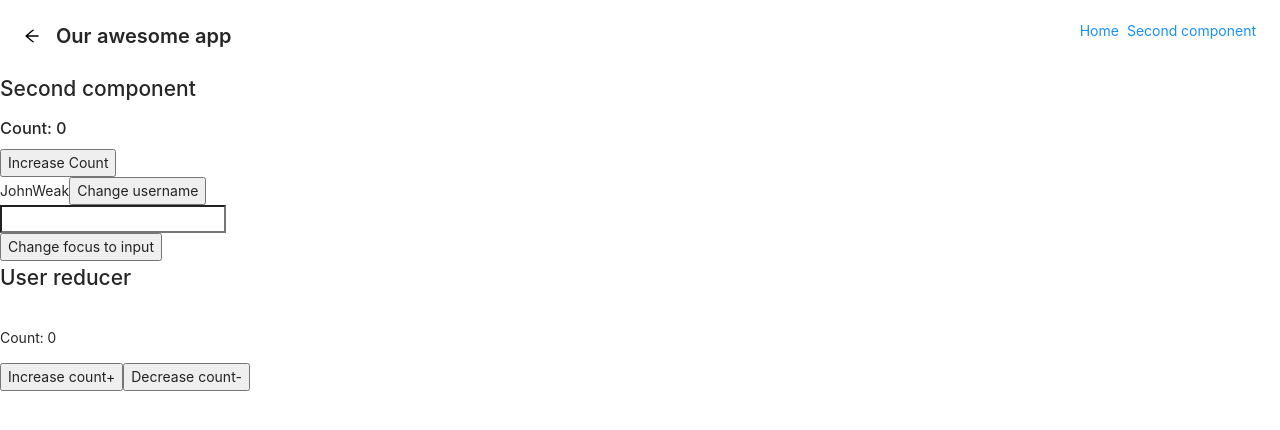
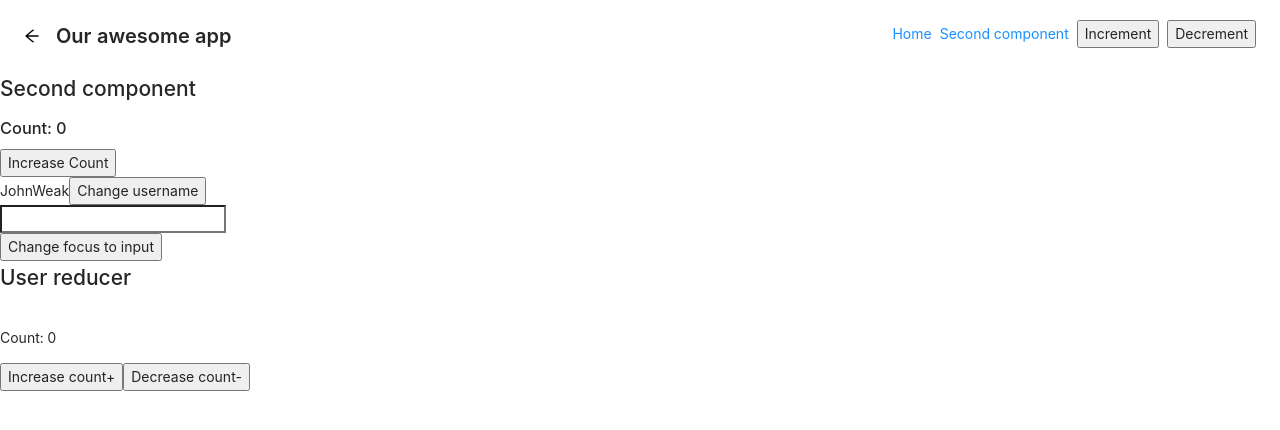
Before and after one commit to den2308/JSBasic2109, a React (Create React App) app: page / in a window 1280 px wide. Shown: the top 430 px of the page. Built offline with nearby package versions, Linux system fonts and the light colour scheme.

Commit message:
Update App.js

```diff
--- a/src/App.js
+++ b/src/App.js
@@ -1,12 +1,21 @@
 import React from 'react'
 import { Routes, Route, Link } from "react-router-dom";
 import { PageHeader } from 'antd';
+import { useDispatch, useStore } from 'react-redux'
 
 import SecondComponent from './SecondComponent'
 import ThirdComponent from './ThirdComponent'
 
 const App = () => {
-
+  const dispatch = useDispatch()
+  const store = useStore()
+  const handleIncrement = () => {
+    dispatch({ type: 'INCREMENT' })
+    console.log('store', store.getState())
+  }
+  const handleDecrement = () => {
+    dispatch({ type: 'DECREMENT' })
+  }
   return (
     <div >
       <PageHeader
@@ -16,6 +25,8 @@ const App = () => {
         extra={[
           <Link key="home" to="/">Home</Link>,
           <Link key="nexcomponent" to="/next-component">Second component</Link>,
+          <button onClick={handleIncrement}>Increment</button>,
+          <button onClick={handleDecrement}>Decrement</button>,
         ]}
       />
       <Routes>
```
